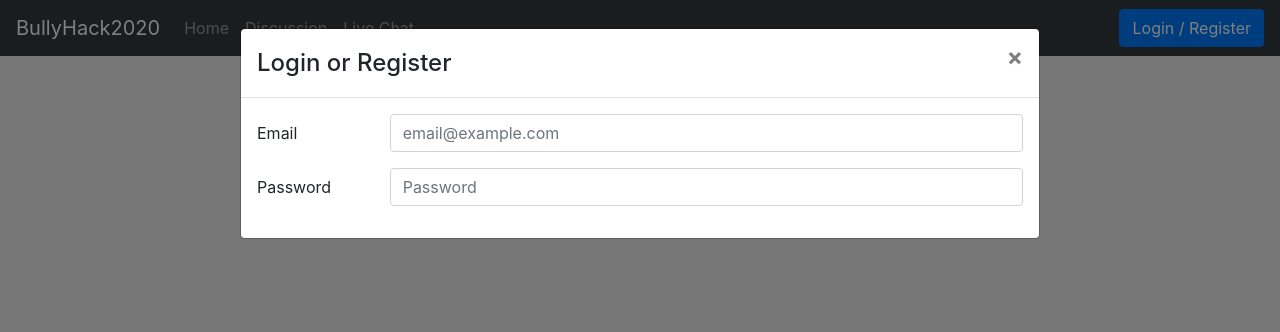
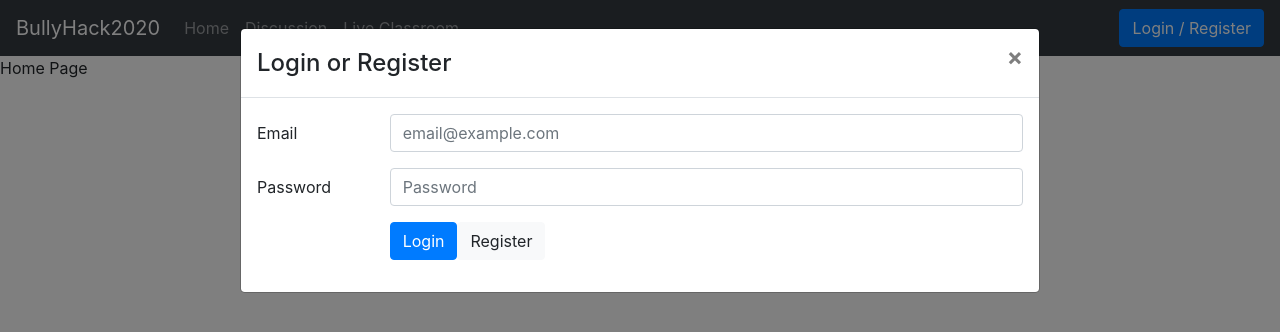
Before and after one commit to JustinASmith/BullyHack2020, a React (Create React App) app in the folder client/: page / in a window 1280 px wide. Both pictures are taken after a click on the button "Login / Register". Shown: the top 332 px of the page. Built offline with nearby package versions, Linux system fonts and the light colour scheme.

Commit message:
Seperation of concern with homepage and classroom, etc.
Added react-router-dom and routing to new pages (components)

```diff
--- a/client/package.json
+++ b/client/package.json
@@ -10,6 +10,7 @@
     "react": "^16.12.0",
     "react-bootstrap": "^1.0.0-beta.16",
     "react-dom": "^16.12.0",
+    "react-router-dom": "^5.1.2",
     "react-scripts": "3.3.0"
   },
   "scripts": {
--- a/client/src/App.js
+++ b/client/src/App.js
@@ -1,5 +1,14 @@
 import React from 'react';
+import {
+  BrowserRouter as Router,
+  Switch,
+  Route,
+  Link,
+} from "react-router-dom";
 import { Nav, Navbar, Form, Row, Col, Button, Modal } from 'react-bootstrap'
+// HomePage
+import HomePage from './components/HomePage';
+import LiveQA from './components/LiveQA/LiveQA';
 
 import 'bootstrap/dist/css/bootstrap.min.css';
 import './App.css';
@@ -8,13 +17,13 @@ function App() {
   const [lgShow, setLgShow] = React.useState(false);
 
   return (
-    <div className="App">
+    <Router>
       <Navbar bg="dark" variant="dark">
           <Navbar.Brand href="#home">BullyHack2020</Navbar.Brand>
           <Nav className="mr-auto">
-          <Nav.Link href="#home">Home</Nav.Link>
+          <Link className="nav-link" exact to='/'>Home</Link>
           <Nav.Link href="#discussion">Discussion</Nav.Link>
-          <Nav.Link href="#live-chat">Live Chat</Nav.Link>
+          <Link className="nav-link" to='/live-qa'>Live Classroom</Link>
           </Nav>
           <Nav className="ml-auto">
           <Button onClick={() => setLgShow(true)} variant="primary">Login / Register</Button>
@@ -52,10 +61,27 @@ function App() {
               <Form.Control type="password" placeholder="Password" />
               </Col>
           </Form.Group>
+
+          {/* LOGIN BUTTON ADN REGISTER LINK */}
+          <Form.Group as={Row} controlId="formLoginButton">
+              <Col className="ml-auto" sm="10">
+              <Button variant="primary">Login</Button>
+              <Button className="justify-content-end" variant="light">Register</Button>
+              </Col>
+          </Form.Group>
           </Form>
           </Modal.Body>
       </Modal>
-    </div>
+      <Switch>
+        {/* HomePage Route */}
+        <Route exact path="/">
+          <HomePage />
+        </Route>
+        <Route exact path="/live-qa">
+          <LiveQA />
+        </Route>
+      </Switch>
+    </Router>
   );
 }
 
--- /dev/null
+++ b/client/src/components/HomePage.js
@@ -0,0 +1,10 @@
+import React from 'react'
+
+export default function HomePage() {
+
+    return (
+        <>
+            <p>Home Page</p>
+        </>
+    )
+}
--- /dev/null
+++ b/client/src/components/LiveQA/LiveQA.js
@@ -0,0 +1,11 @@
+import React, { Component } from 'react'
+
+export default class LiveQA extends Component {
+    render() {
+        return (
+            <>
+                <p>Live QA Page</p>
+            </>
+        )
+    }
+}
```
Also changed, not shown: 1 other file (tests, documents, lock files or other folders). Lines whose indentation alone changed are shown as unchanged.
